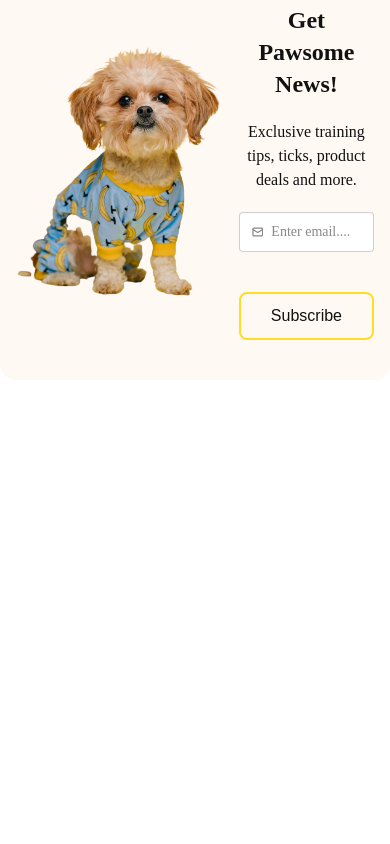
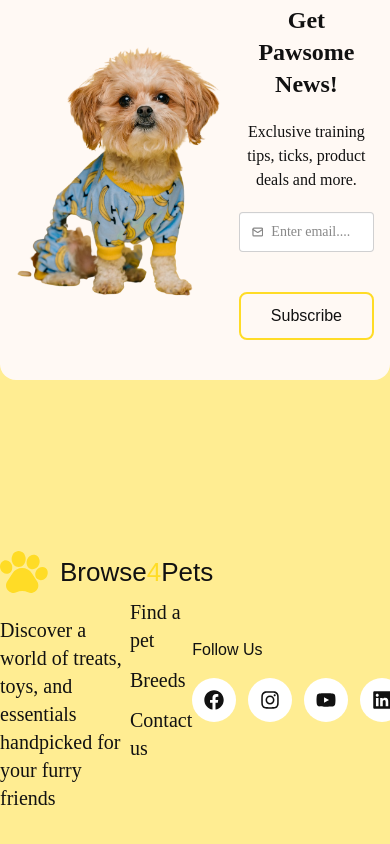
Before and after one commit to NurTheDev/Browse-pet, a React (Vite) app: page /home in a window 390 px wide. Shown: the part 3196-4040 px from the top of the page. Before the commit the page ends 3576 px from the top, so only its background shows below. Built offline with nearby package versions, Linux system fonts and the light colour scheme.

Commit message:
added subscribe part

```diff
--- /dev/null
+++ b/src/Common Component/Footer.jsx
@@ -0,0 +1,61 @@
+import React from 'react';
+import {navItem} from "../Lib/lib.js";
+import logoBlack from "../assets/logoPaw.svg";
+import {FaFacebook, FaInstagram, FaLinkedin, FaYoutube} from "react-icons/fa";
+
+const socialIcons = [{
+    id: "facebook",
+    icon: <FaFacebook/>
+}, {
+    id: "instagram",
+    icon: <FaInstagram/>
+}, {
+    id: "youtube",
+    icon: <FaYoutube/>
+}, {
+    id: "linkedin",
+    icon: <FaLinkedin/>
+}]
+
+function Footer() {
+    return (
+        <div className={"bg-[rgba(255,220,38,0.50)] -mt-40 py-10"}>
+            <div className={"container mx-auto"}>
+                <div className={"flex justify-between items-center mt-72"}>
+                    <div className={"flex flex-col space-y-5 w-1/3"}>
+                        <div className={"flex items-center space-x-3 "}>
+                            <img src={logoBlack || ""} alt="logoBlack"/>
+                            <p className={"font-Sora text-[26px]"}>Browse<span className={"text-accent"}>4</span>Pets
+                            </p>
+                        </div>
+                        <p className={"text-xl"}>Discover a world of treats, toys, and essentials handpicked for
+                            your
+                            furry
+                            friends</p>
+                    </div>
+
+                    <ul className={"flex flex-col space-y-3"}>
+                        {navItem?.map((item) => (
+                            <li key={item.id}
+                                className={"text-xl hover:text-red-300 hover:scale-105 cursor-pointer transition-colors duration-300 "}>{item.name}</li>
+                        ))}
+                    </ul>
+                    <div>
+                        <p className={"font-Sora"}>Follow Us</p>
+                        <div className={"flex space-x-3 mt-4"}>
+                            {socialIcons?.map((icon) => (
+                                <div key={icon.id}
+                                     className={"bg-white rounded-full text-xl p-3 hover:bg-accent-light cursor-pointer transition duration-300 ease-in-out"}>
+                                    {icon.icon}
+                                </div>
+                            ))}
+
+                        </div>
+                    </div>
+                </div>
+            </div>
+        </div>
+    );
+}
+
+export default Footer;
--- a/src/Component/Subscribe.jsx
+++ b/src/Component/Subscribe.jsx
@@ -5,8 +5,9 @@ import Button from "../Common Component/Button.jsx";
 
 function Subscribe() {
     return (
-        <div className={"container mx-auto px-4 lg:px-0 bg-secondary py-10 lg:py-9 lg:mt-32 mt-20 rounded-2xl"}>
-            <div className={"flex justify-evenly  items-center lg:gap-x-10 gap-4"}>
+        <div
+            className={"container hover:scale-x-95 transition duration-200 mx-auto px-4 lg:px-0 bg-secondary py-10 lg:py-9 lg:mt-32 mt-20 rounded-2xl relative z-10"}>
+            <div className={"flex  justify-evenly  items-center lg:gap-x-10 gap-4"}>
                 <div><img src={dog4 || ""} alt="dog" className={"lg:w-[330px]"}/></div>
                 <div className={"space-y-5 lg:text-left text-center"}>
                     <h2 className={"heading2"}>Get Pawsome News!</h2>
--- a/src/Index.jsx
+++ b/src/Index.jsx
@@ -1,12 +1,14 @@
 import React from 'react';
 import Navbar from "./Common Component/Navbar.jsx";
 import {Outlet} from "react-router";
+import Footer from "./Common Component/Footer.jsx";
 
 function Index() {
     return (
         <div>
             <Navbar/>
             <Outlet/>
+            <Footer/>
         </div>
     );
 }
```
Also changed, not shown: src/Lib/lib.js (line endings or trailing spaces), src/assets/logoPawBlack.svg (added).
